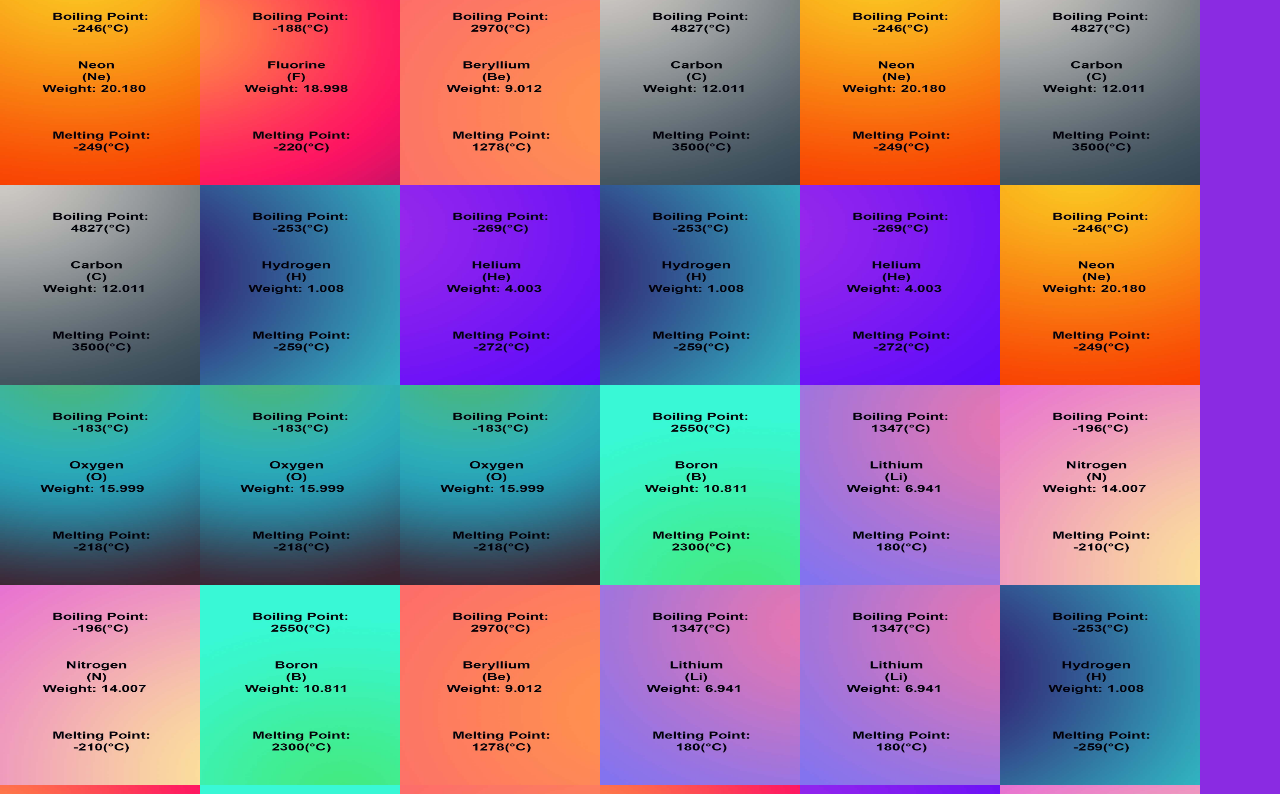
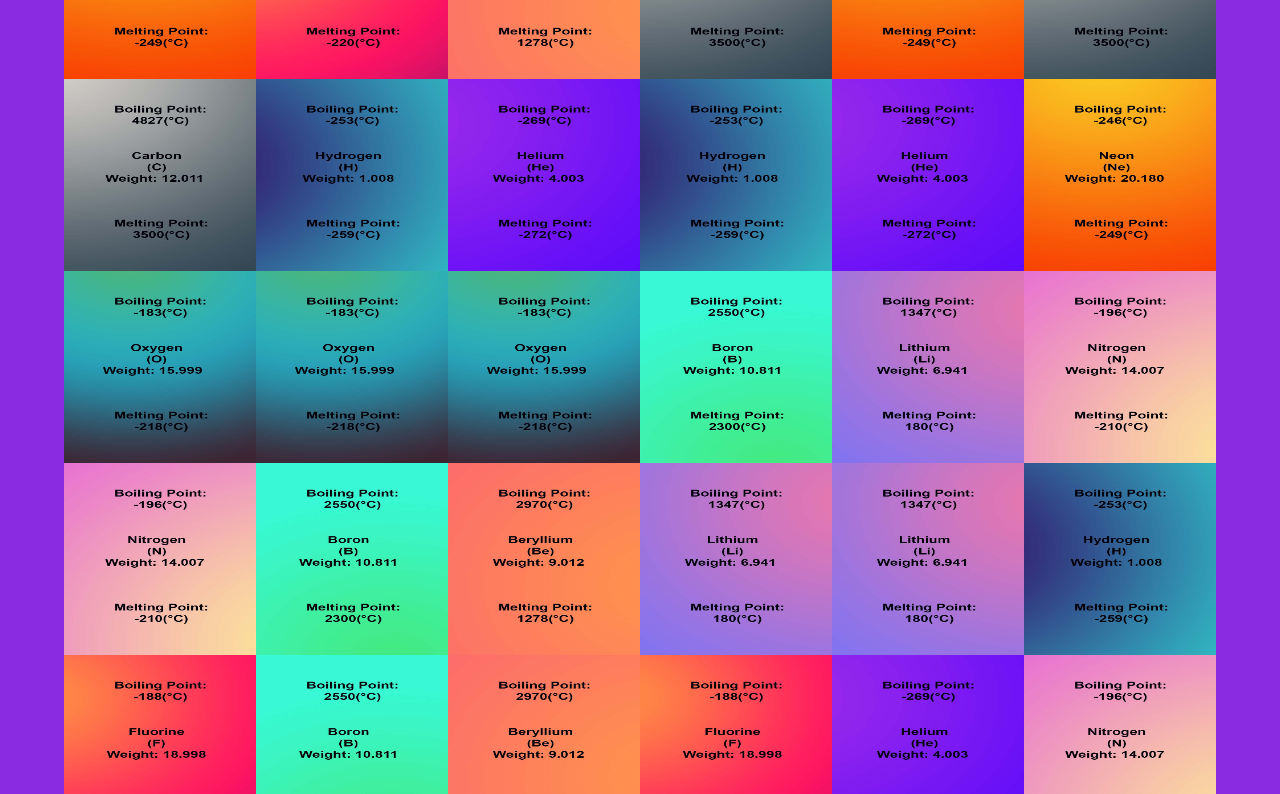
Before and after one commit to RhiH/periodic-flip, a plain HTML site: page index.html in a window 1280 px wide. Shown: the part 52-846 px from the top of the page. Drawn offline with Linux system fonts and the light colour scheme.

Commit message:
changes to body and grid sizing

```diff
--- a/assets/css/style.css
+++ b/assets/css/style.css
@@ -4,18 +4,24 @@
     box-sizing: border-box;
 }
 
-/*test background color*/
+/*body styling*/
 
 body{
+    height:100vh;
     background-color: blueviolet;
+    display: flex;
+    flex-direction: column;
+    justify-content: center;
+    align-items: center;
+
 }
 
 /*section grid styling*/
 
 section {
     display: grid;
-    grid-template-columns: repeat(6, 12.5rem);
-    grid-template-rows: repeat(5, 12.5rem);
+    grid-template-columns: repeat(6, 12rem);
+    grid-template-rows: repeat(5, 12rem);
 }
 
 /*front, back styling*/
```
